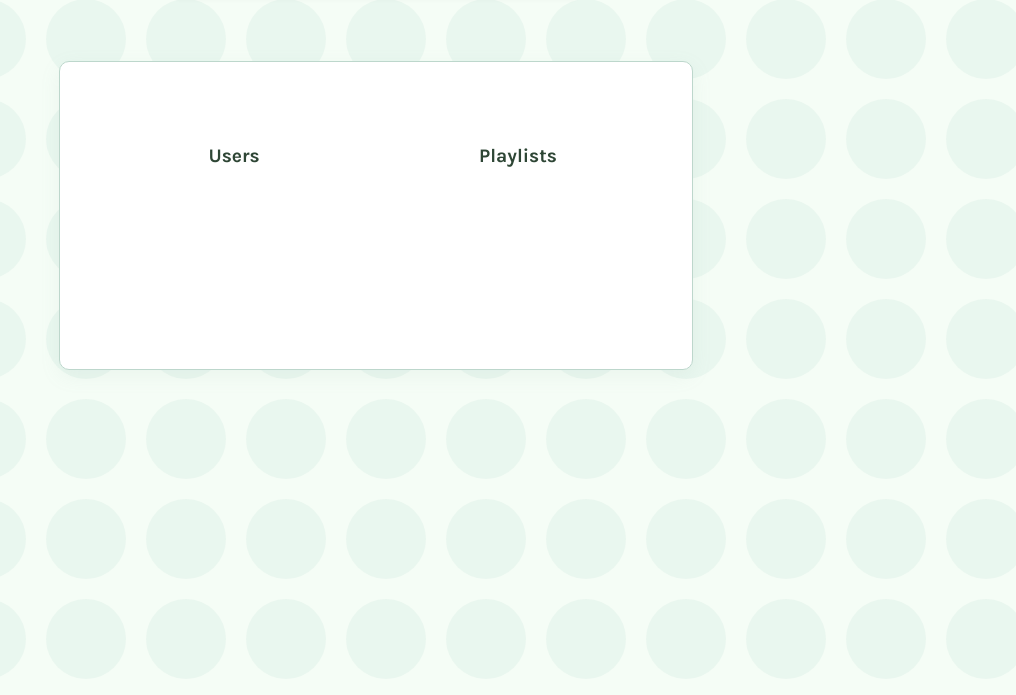
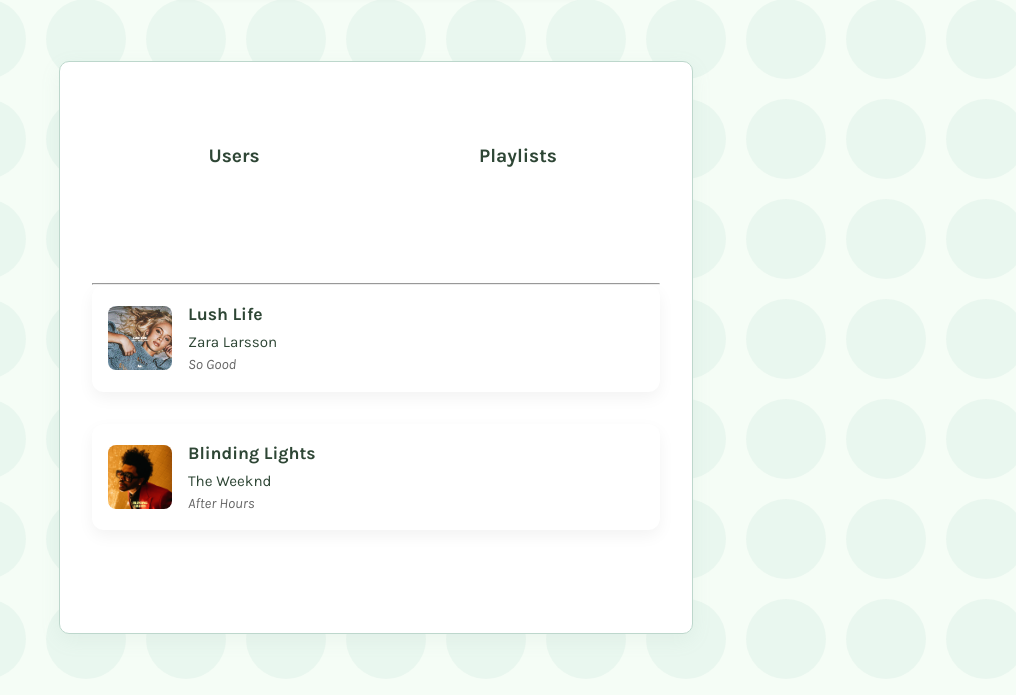
Before and after one commit to amandayu255/437-mono, a website built with Vite: page packages/proto/index.html in a window 1280 px wide. Shown: the part 111-806 px from the top of the page, without its empty margins (264-1280 px from the left). Built offline with nearby package versions, Linux system fonts and the light colour scheme; what @calpoly/mustang would draw is missing.

Commit message:
added card view

```diff
--- a/packages/proto/index.html
+++ b/packages/proto/index.html
@@ -37,7 +37,8 @@
     <main>
       <section>
         <musica-playlist></musica-playlist>
-
+        <hr />
+        <musica-viewer src="/data/songs.json"></musica-viewer>
         <h2>
           <svg class="icon"><use href="/icons/music.svg" /></svg>
         </h2>
```
